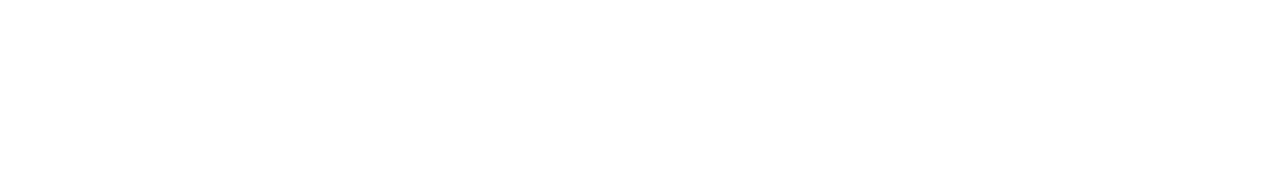
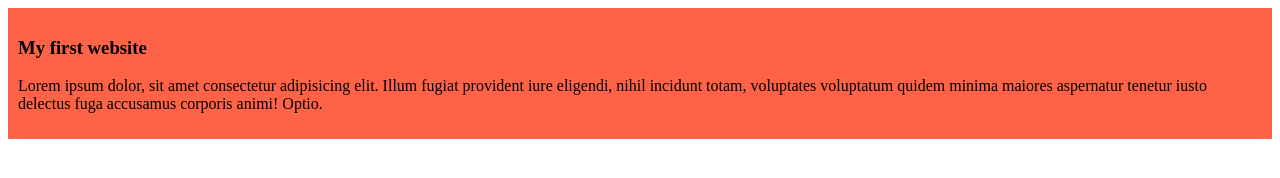
Before and after one commit to shakilgit1/my-simple-website, a plain HTML site: page index.html in a window 1280 px wide. Drawn offline with Linux system fonts and the light colour scheme.

Commit message:
added the first blog

```diff
--- a/index.html
+++ b/index.html
@@ -4,8 +4,12 @@
     <meta charset="UTF-8">
     <meta name="viewport" content="width=device-width, initial-scale=1.0">
     <title>My Simple Website</title>
+    <link rel="stylesheet" href="styles/blog.css">
 </head>
 <body>
-
+    <div>
+        <h3>My first website</h3>
+        <p>Lorem ipsum dolor, sit amet consectetur adipisicing elit. Illum fugiat provident iure eligendi, nihil incidunt totam, voluptates voluptatum quidem minima maiores aspernatur tenetur iusto delectus fuga accusamus corporis animi! Optio.</p>
+    </div>
 </body>
 </html>
--- /dev/null
+++ b/styles/blog.css
@@ -0,0 +1,4 @@
+div{
+    background-color: tomato;
+    padding: 10px;
+}
```
